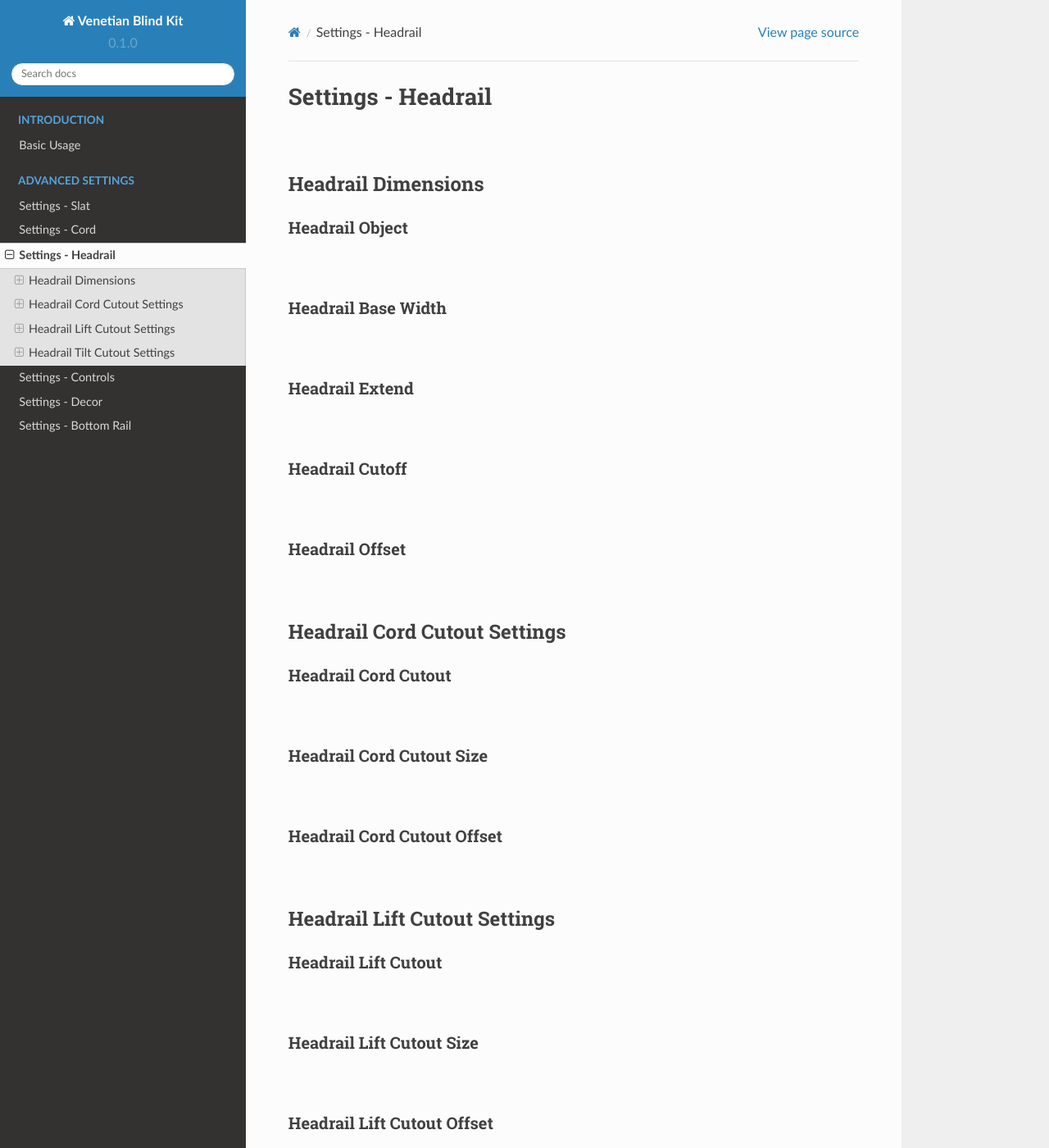
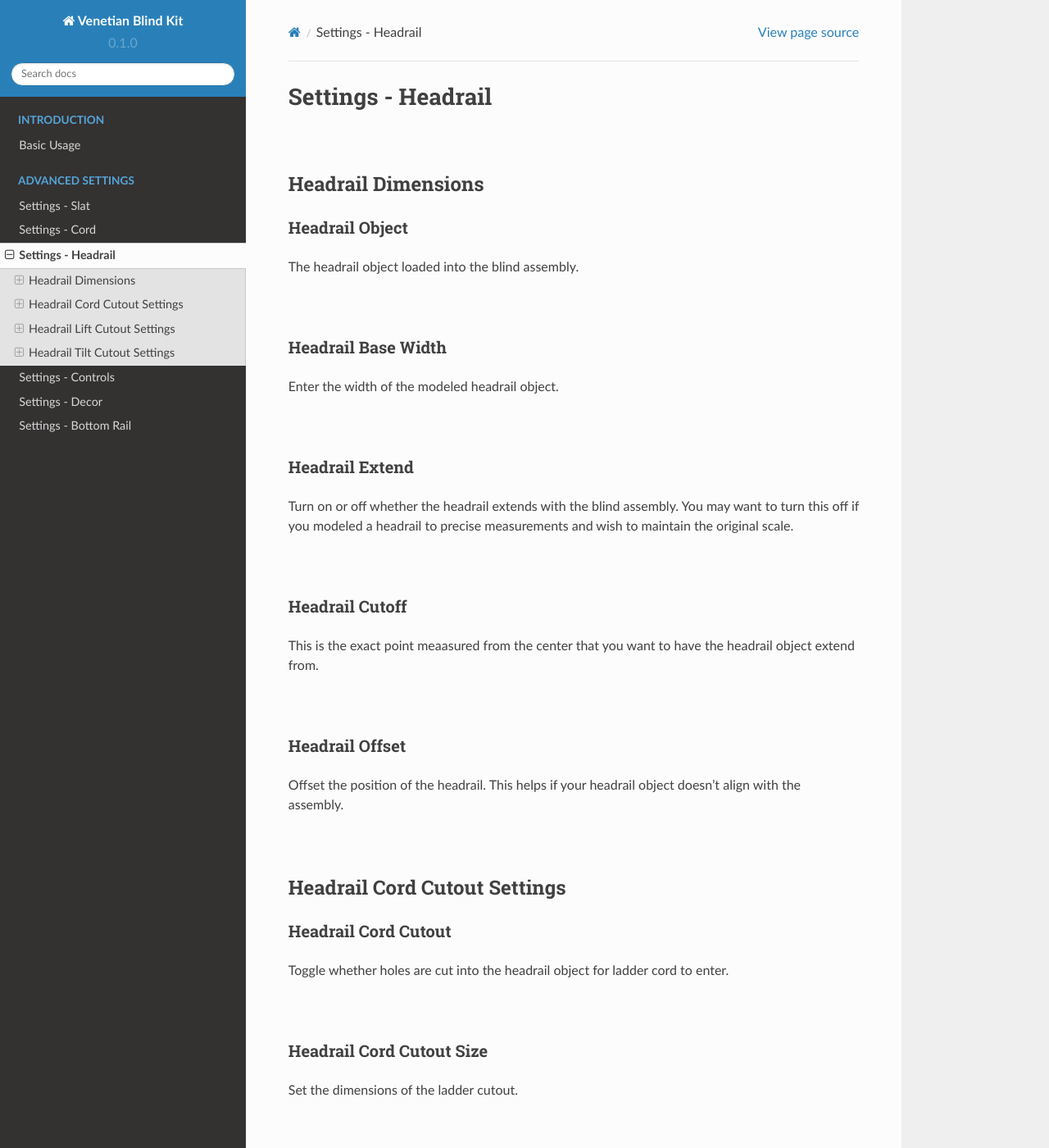
Before and after one commit to imperfectlink/VenetianBlindKit, a Sphinx documentation site: the page built from docs/source/headrail.rst, in a window 1280 px wide and 1400 px high. Shown: the whole window at 82% size. Built offline with Sphinx 7.4.7 and the Read the Docs theme 2.0.0, drawn with Linux system fonts in a browser that asks for light colours; some of the changed text lies outside the part shown.

Commit message:
Update headrail.rst

```diff
--- a/docs/source/headrail.rst
+++ b/docs/source/headrail.rst
@@ -9,25 +9,35 @@ Headrail Dimensions
 Headrail Object
 ----
 
+The headrail object loaded into the blind assembly.
+
 |
 
 Headrail Base Width
 ----
+
+Enter the width of the modeled headrail object.
 
 |
 
 Headrail Extend
 ----
 
+Turn on or off whether the headrail extends with the blind assembly. You may want to turn this off if you modeled a headrail to precise measurements and wish to maintain the original scale.
+
 |
 
 Headrail Cutoff
 ----
 
+This is the exact point meaasured from the center that you want to have the headrail object extend from.
+
 |
 
 Headrail Offset
 ----
+
+Offset the position of the headrail. This helps if your headrail object doesn't align with the assembly.
 
 |
 
@@ -37,15 +47,21 @@ Headrail Cord Cutout Settings
 Headrail Cord Cutout
 ----
 
+Toggle whether holes are cut into the headrail object for ladder cord to enter.
+
 |
 
 Headrail Cord Cutout Size
 ----
 
+Set the dimensions of the ladder cutout.
+
 |
 
 Headrail Cord Cutout Offset
 ----
+
+Offset the ladder cutout.
 
 |
 
@@ -55,15 +71,21 @@ Headrail Lift Cutout Settings
 Headrail Lift Cutout
 ----
 
+Toggle the headrail cutout for the lift control.
+
 |
 
 Headrail Lift Cutout Size
 ----
 
+Set the dimensions of the lift control cutout.
+
 |
 
 Headrail Lift Cutout Offset
 ----
+
+Offset the lift control cutout.
 
 |
 
@@ -73,14 +95,20 @@ Headrail Tilt Cutout Settings
 Headrail Tilt Cutout
 ----
 
+Toggle the headrail cutout for the lift control.
+
 |
 
 Headrail Tilt Cutout Size
 ----
+
+Set the dimensions of the tilt control cutout.
 
 |
 
 Headrail Tilt Cutout Offset
 ----
 
+Offset the tilt control cutout.
+
 |
```
